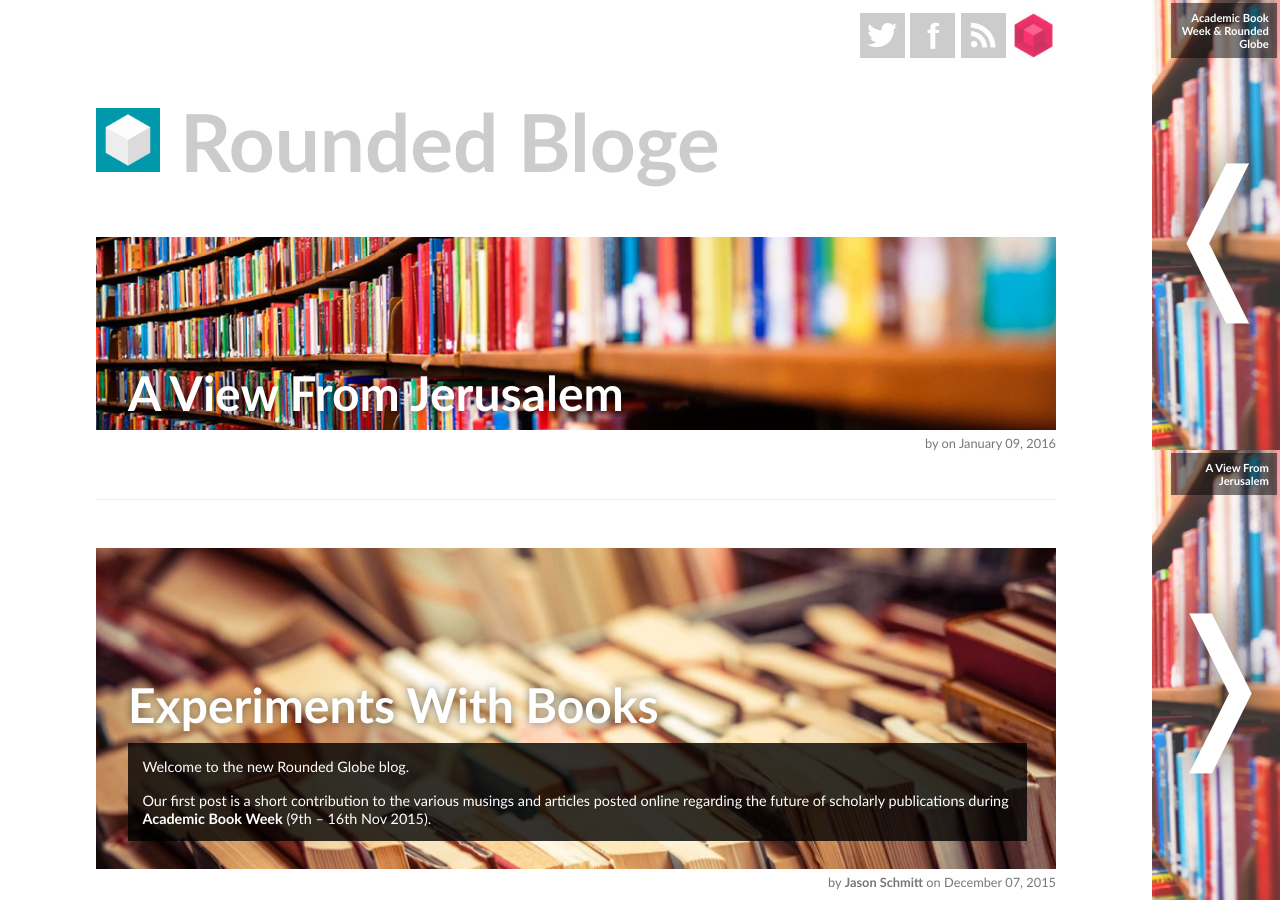
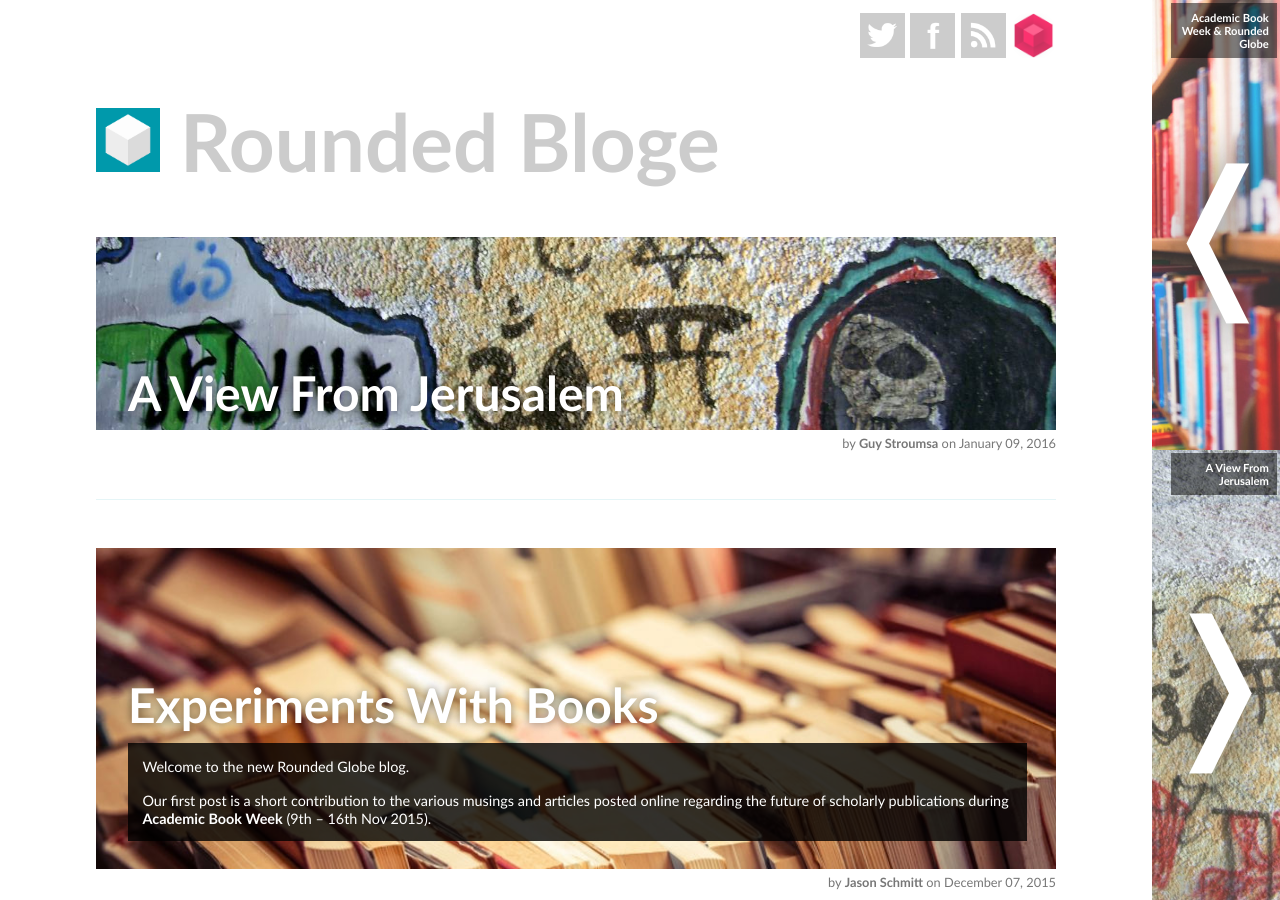
Before and after one commit to uoou/uoou.github.io, a Jekyll site: the page built from index.html, in a window 1280 px wide and 900 px high. Built offline with Jekyll 4.4.1, drawn with Linux system fonts in a browser that asks for light colours; Markdown is read by kramdown in place of the engine named in the settings; the list of posts is cut into pages by our own code.

Commit message:
Updated 2016-01-09-a-view-from-Jerusalem.md

```diff
--- a/_posts/2016-01-09-a-view-from-Jerusalem.md
+++ b/_posts/2016-01-09-a-view-from-Jerusalem.md
@@ -1,5 +1,7 @@
 ---
 published: true
+author: Guy Stroumsa
+image: zeevveez_header.jpg
 ---
 
 _An abridged version of a talk by Guy Stroumsa at a conference held in his honour in Jerusalem_:
```
